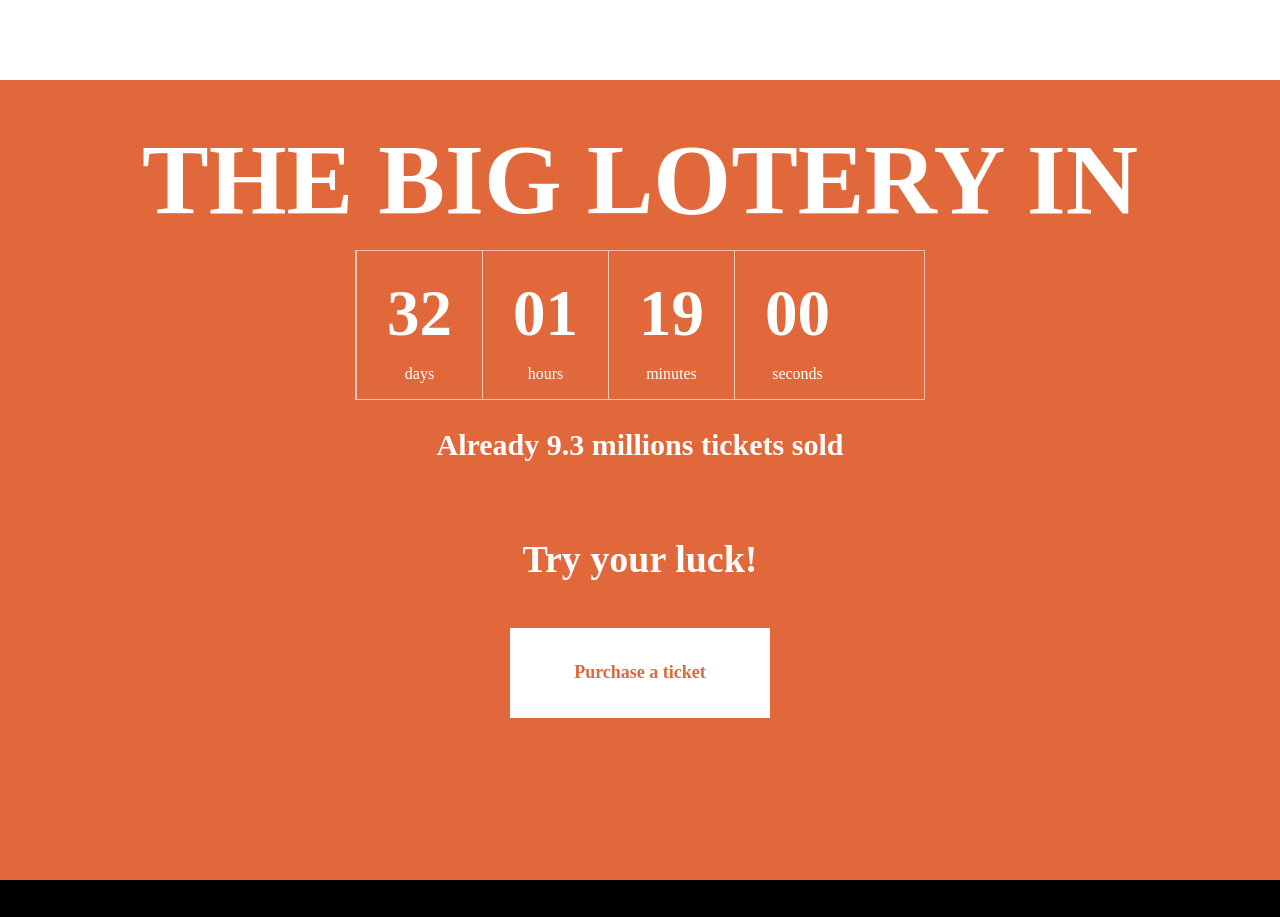
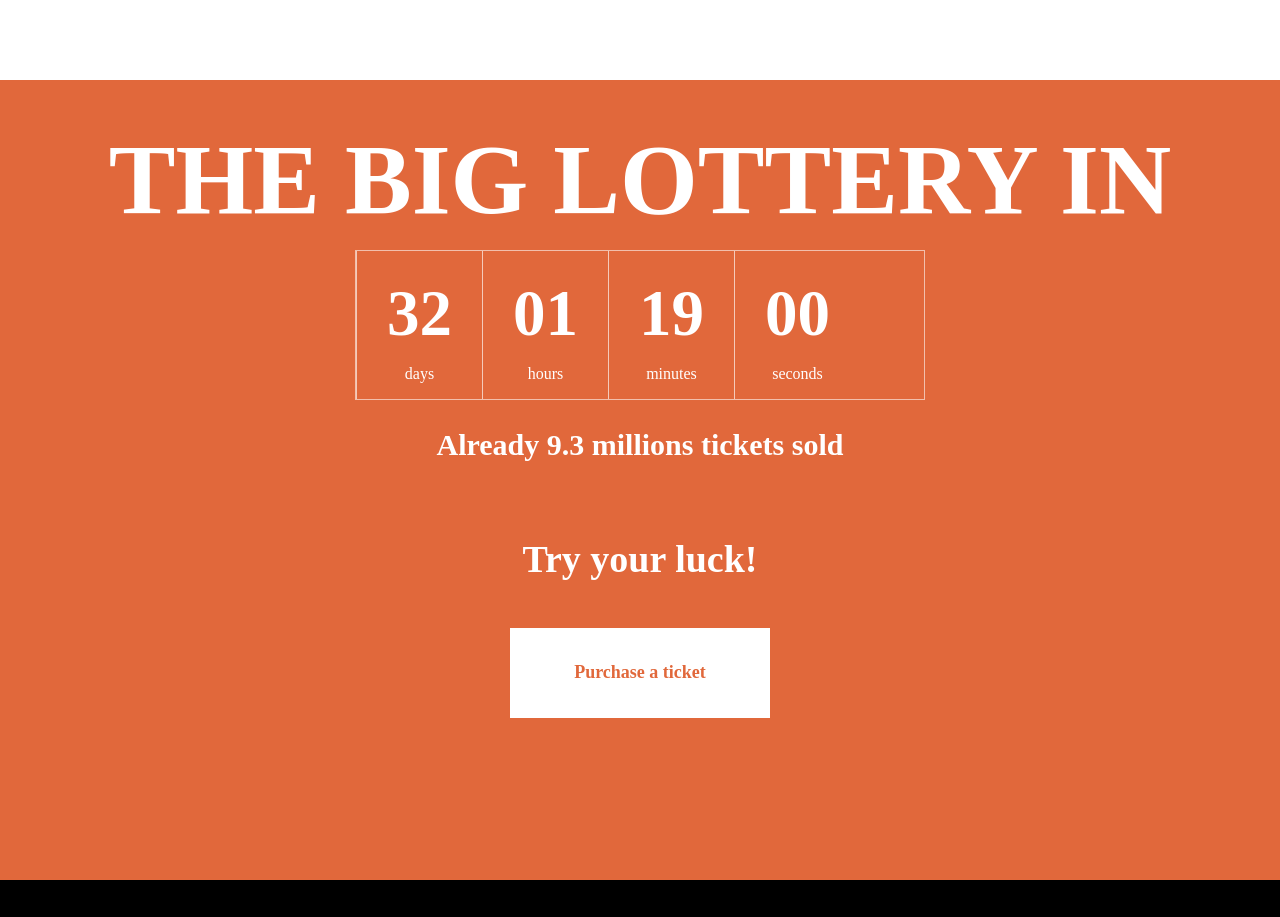
Before and after one commit to hlnmargary/redy, a website built with Parcel: page src/index.html in a window 1280 px wide. Shown: the part 3120-4037 px from the top of the page. Built offline with nearby package versions, Linux system fonts and the light colour scheme; files whose address does not match are found by name.

Commit message:
text erros ok

```diff
--- a/src/index.html
+++ b/src/index.html
@@ -92,7 +92,7 @@
     </div>
   </section>
   <section class="fifthSection">
-    <h2 class="fifthSection__lotery">THE BIG LOTERY IN</h2>
+    <h2 class="fifthSection__lotery">THE BIG LOTTERY IN</h2>
     <div id="clockdiv" class="timer">
       <div class="timer__container">
         <span class="days"></span>
```
Also changed, not shown: src/pages/info.html (+12 -4 lines).
